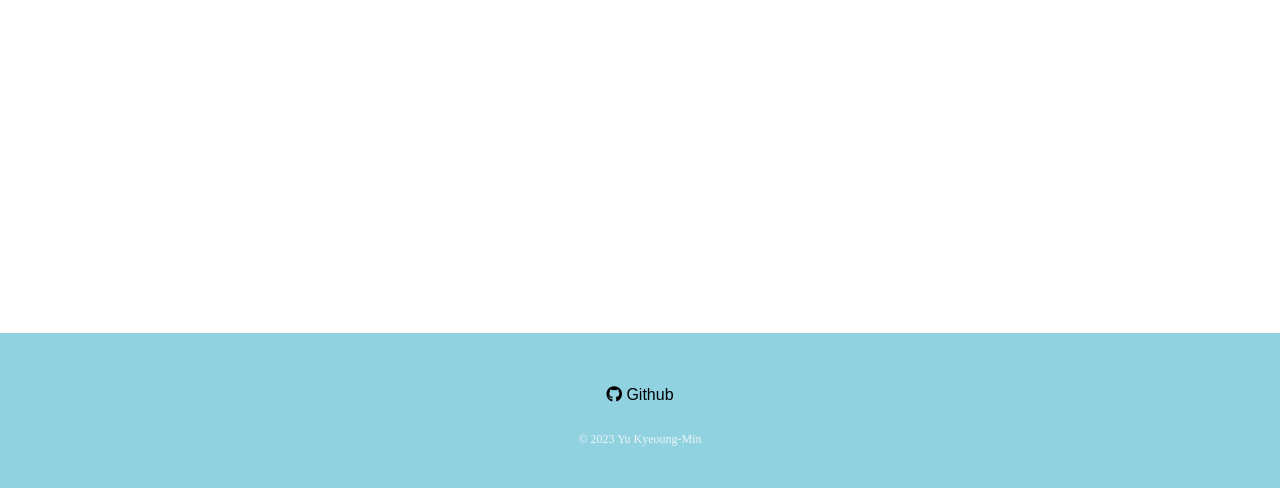
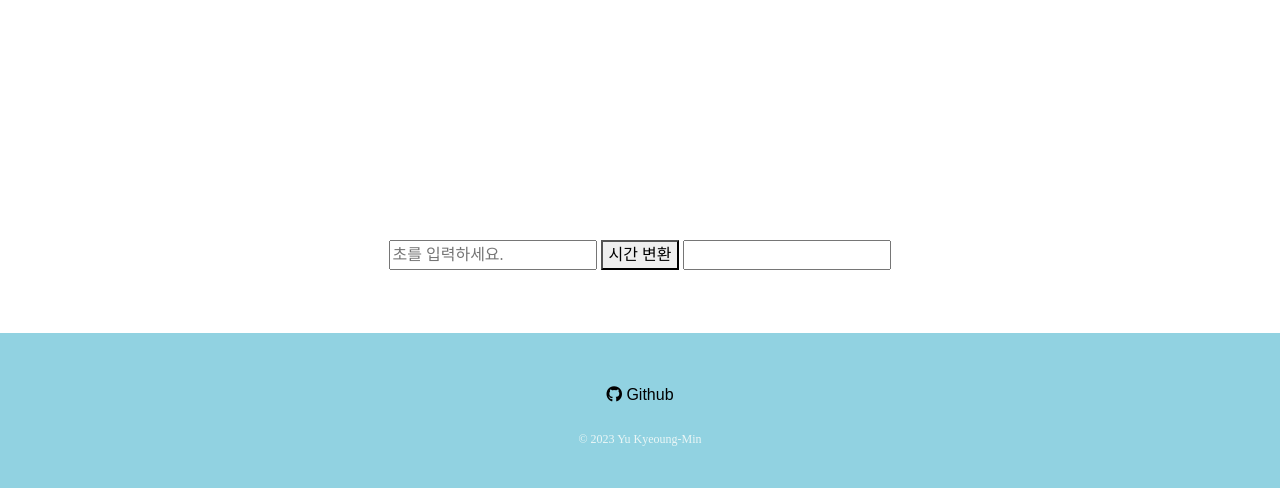
Before and after one commit to ykm8912/web_application_coins, a Django app: template crypto/templates/iframe/signalTime.html in a window 1280 px wide. Shown: the part 543-1031 px from the top of the page. Run offline with Django 3.2, Linux system fonts and the light colour scheme; the template is opened without the code that fills it, so the values that code supplies are empty; some libraries are stand-ins or nearby versions.

Commit message:
시간변환 기능 추가

```diff
--- a/crypto/templates/iframe/signalTime.html
+++ b/crypto/templates/iframe/signalTime.html
@@ -7,5 +7,24 @@
             frameborder="0"
             scrolling="no"
             style="overflow-x:hidden; overflow:auto; width:100%; height:700px;"></iframe>
+
+    <input type="text" id="input" placeholder="초를 입력하세요.">
+    <button id="btn">시간 변환</button>
+    <input type="text" id="result" readonly>
 </div>
+<script>
+    var btn = document.getElementById('btn');
+    var input = document.getElementById('input');
+    var iframe = document.getElementById('iframe');
+    btn.addEventListener('click', function() {
+        var val = input.value;
+        var hour = Math.floor(val / 3600);
+        var fract = val % 3600;
+
+        var min = Math.floor(fract / 60);
+        var sec = fract % 60;
+
+        document.getElementById('result').value =  hour + '시간 ' + min + '분 ' + sec + '초';
+    });
+</script>
 {% endblock %}
```
